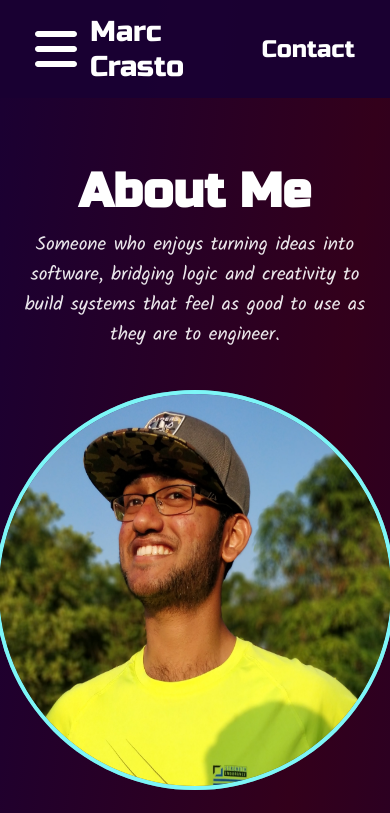
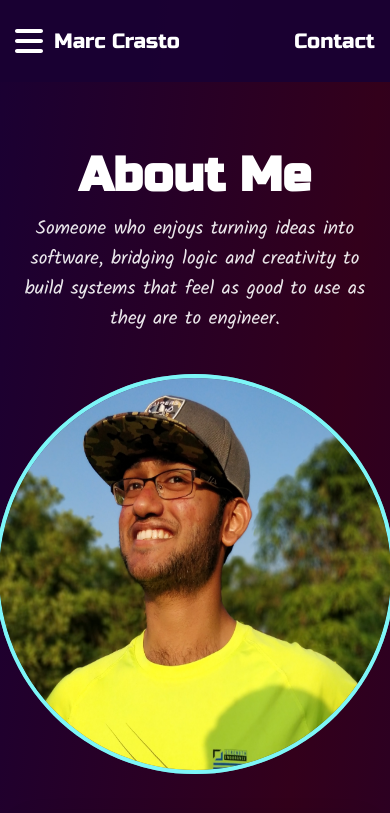
Before and after one commit to marccrasto/Portfolio_Website, a React (Create React App) app: page /about in a window 390 px wide. Shown: the top 813 px of the page. Built offline with nearby package versions, Linux system fonts and the light colour scheme; no server answers; a web font is replaced by a local one.

Commit message:
TODO: Change card pics and adjust css for mobile

```diff
--- a/src/App.css
+++ b/src/App.css
@@ -205,3 +205,44 @@
 .scroll-to-top:hover {
     background-color: #66fcf1;
 }
+
+@media (max-width: 769px) {
+    .app {
+        display: flex;
+        flex-direction: column;
+        padding: 20px;
+    }
+
+
+}
+
+@media (max-width: 480px) {
+    .site-name {
+        font-size: 1.3rem;
+        white-space: nowrap;
+    }
+
+    .contact {
+        font-size: 1.3rem;
+    }
+
+    .topbar-left {
+        gap: 10px;
+        min-width: 0;
+    }
+
+    .menu-icon {
+        font-size: 2rem;
+    }
+
+    .topbar {
+        padding: 10px 0px;
+    }
+
+    .topbar-btn {
+        width: 3rem;
+        margin: 3px;
+        background: none;
+        border: none;
+    }
+}
--- a/src/components/About_me.css
+++ b/src/components/About_me.css
@@ -57,7 +57,7 @@ h1 {
 
 video {
     transition: transform 0.4s;
-    margin-left: 5rem;
+    margin-left: 2.5rem;
     width: 500;
     height: 500px;
 
@@ -73,3 +73,39 @@ video {
   width: 30%;
   text-decoration: none;
 }
+
+@media (max-width: 768px)  {
+    .card-wrapper {
+        display: block;
+        width: 100% !important;
+        max-width: 100% !important;
+        flex: 0 0 100%;
+    }
+
+}
+
+@media (max-width: 480px) {
+    .about-me {
+        height: 500px;
+        background-size: 350%;
+    }
+
+    .about-me h1 {
+        font-size: 3.7rem;
+    }
+
+    video {
+        height: 300px;
+        margin-left: 1.2rem;
+        margin-top: 7rem;
+    }
+
+    .about-me:hover video{
+        transform: none;
+    }
+
+    .about-me:hover {
+        background-size: 350%;
+        border: 4px solid #80fefe;
+    }
+}
```
Also changed, not shown: src/animations/about_me.gif (added).
